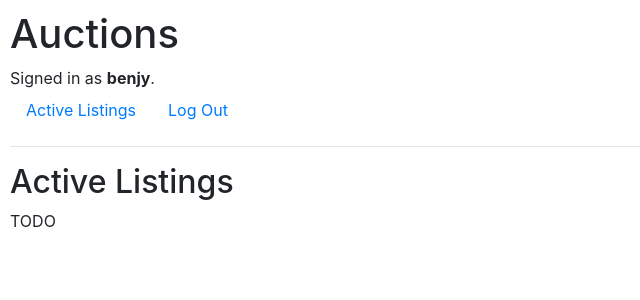
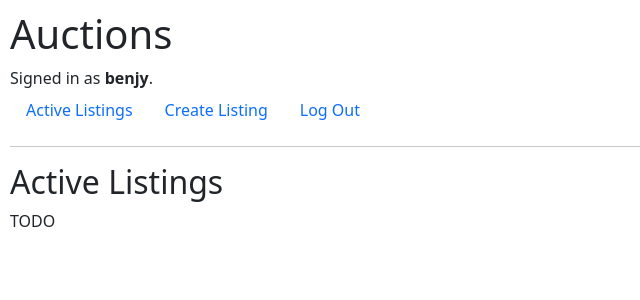
Before and after one commit to bencodes8/commerce, a Django app: template auctions/templates/auctions/index.html in a window 1280 px wide. Shown: the top 300 px of the page, without its empty margins (0-640 px from the left). Run offline with Django 3.2, Linux system fonts and the light colour scheme; the template is opened without the code that fills it, so the values that code supplies are empty; a user stored in the database is signed in; parts of the project's set-up code (start-up, migrations or seed data) failed here and were passed over; some libraries are stand-ins or nearby versions.

Commit message:
bootstrap link was from an older version. it is now up to date

```diff
--- a/auctions/templates/auctions/layout.html
+++ b/auctions/templates/auctions/layout.html
@@ -4,7 +4,7 @@
 <html lang="en">
     <head>
         <title>{% block title %}Auctions{% endblock %}</title>
-        <link rel="stylesheet" href="https://stackpath.bootstrapcdn.com/bootstrap/4.4.1/css/bootstrap.min.css" integrity="sha384-Vkoo8x4CGsO3+Hhxv8T/Q5PaXtkKtu6ug5TOeNV6gBiFeWPGFN9MuhOf23Q9Ifjh" crossorigin="anonymous">
+        <link href="https://cdn.jsdelivr.net/npm/bootstrap@5.3.0-alpha1/dist/css/bootstrap.min.css" rel="stylesheet" integrity="sha384-GLhlTQ8iRABdZLl6O3oVMWSktQOp6b7In1Zl3/Jr59b6EGGoI1aFkw7cmDA6j6gD" crossorigin="anonymous">
         <link href="{% static 'auctions/styles.css' %}" rel="stylesheet">
     </head>
     <body>
@@ -22,6 +22,9 @@
             </li>
             {% if user.is_authenticated %}
                 <li class="nav-item">
+                    <a class="nav-link" href="{% url 'create' %}">Create Listing</a>
+                </li>
+                <li class="nav-item">
                     <a class="nav-link" href="{% url 'logout' %}">Log Out</a>
                 </li>
             {% else %}
```
